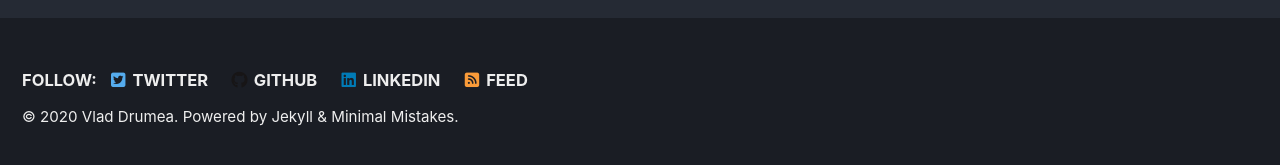
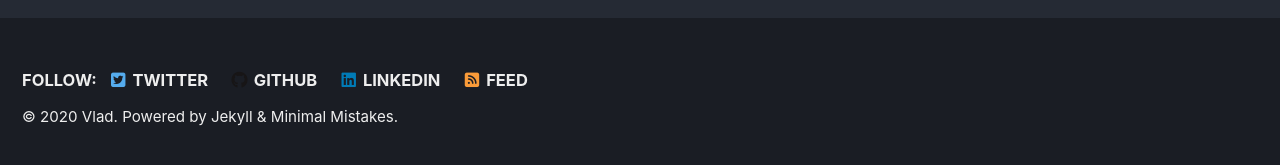
Before and after one commit to TheVladdestVlad/TheVladdestVlad.github.io, a Jekyll site: the page built from index.html, in a window 1280 px wide and 900 px high, scrolled down 231 px. Shown: the part 728-893 px from the top of the window. Built offline with Jekyll 4.4.1, drawn with Linux system fonts in a browser that asks for light colours; cached includes are drawn as plain includes; nearby versions of some CDN libraries.

Commit message:
Update _config.yml

```diff
--- a/_config.yml
+++ b/_config.yml
@@ -19,7 +19,7 @@ locale                   : "en-US"
 title                    : "TheVladdestVlad.github.io"
 title_separator          : "-"
 subtitle                 : "Database and InfoSec related blog"
-name                     : &name "Vlad Drumea" # &name is a YAML anchor which can be *referenced later
+name                     : &name "Vlad" # &name is a YAML anchor which can be *referenced later
 description              : &description "This is a place where I write stuff that I find interesting"
 url                      : "https://TheVladdestVlad.github.io" # the base hostname & protocol for your site e.g. "https://mmistakes.github.io"
 baseurl                  : "/" # the subpath of your site, e.g. "/blog"
```
